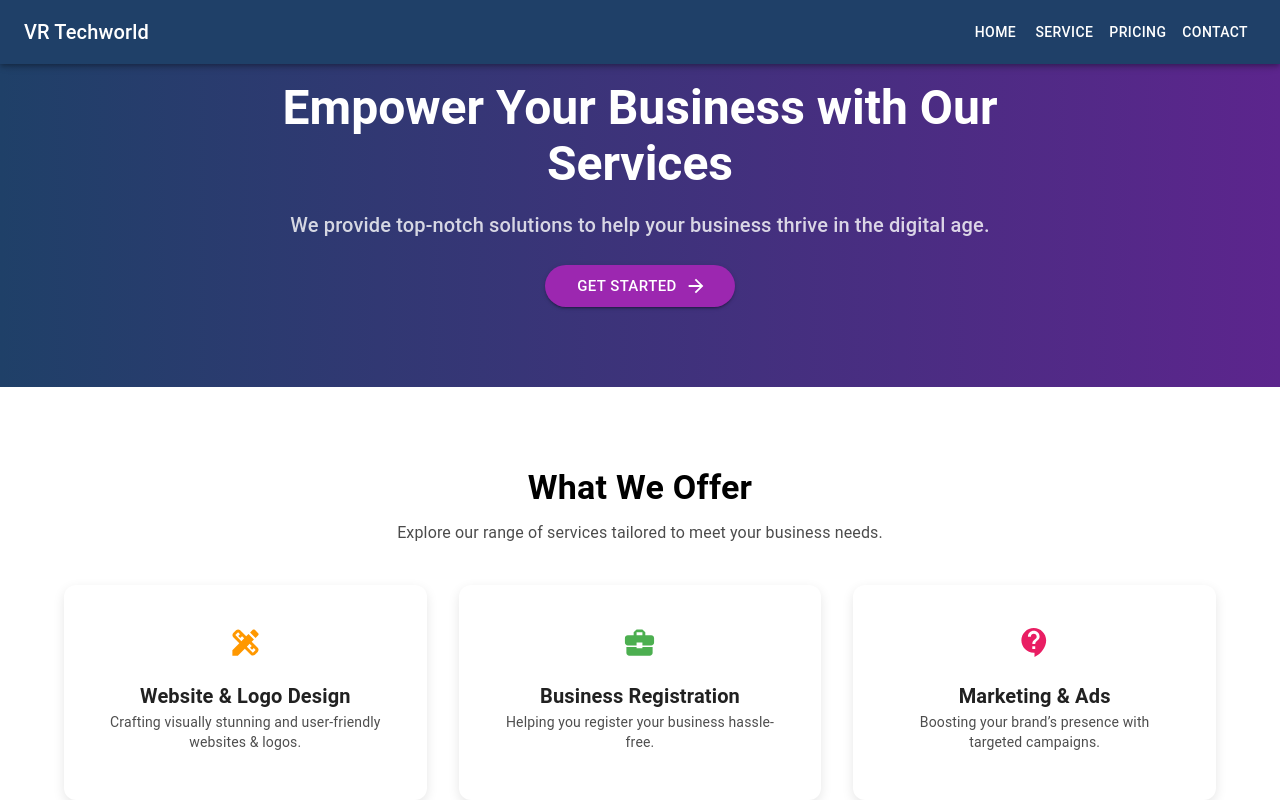
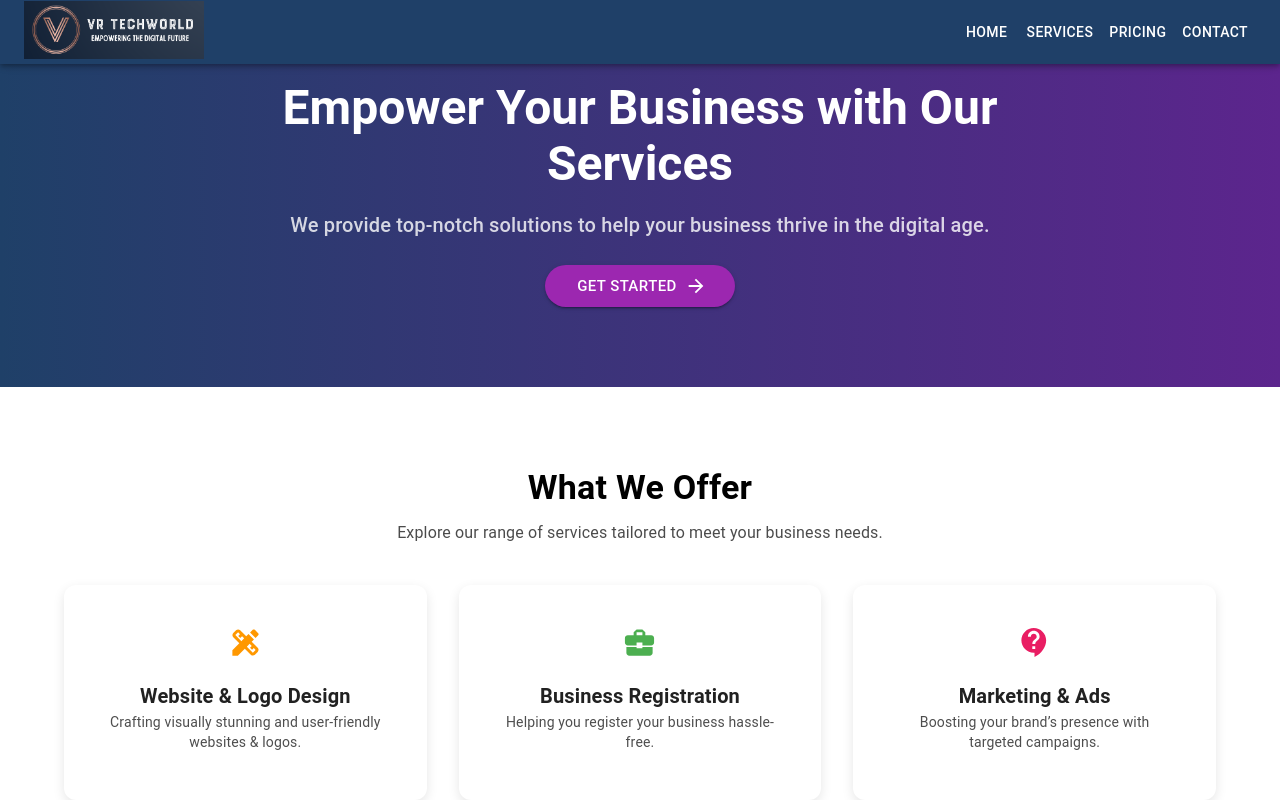
Before and after one commit to vinodreddy52/vr-techworld, a React (Create React App) app: page / in a window 1280 px wide. Shown: the top 800 px of the page. Built offline with nearby package versions, Linux system fonts and the light colour scheme.

Commit message:
logo aded

```diff
--- a/src/components/Navbar.js
+++ b/src/components/Navbar.js
@@ -1,35 +1,50 @@
 import React from "react";
 import { AppBar, Toolbar, Typography, Button, Box } from "@mui/material";
-import { Link as RouterLink, useLocation } from "react-router-dom";
-import { Link as ScrollLink, animateScroll as scroll } from "react-scroll";
+import { Link as RouterLink, useLocation, useNavigate } from "react-router-dom";
+import { animateScroll as scroll } from "react-scroll";
 
 const Navbar = () => {
   const location = useLocation();
+  const navigate = useNavigate();
 
-  const handleClick = (id) => {
-    if (location.pathname === "/") {
-      scroll.scrollTo(document.getElementById(id).offsetTop - 80, { smooth: true });
+  const handleNavigation = (id) => {
+    if (location.pathname !== "/") {
+      navigate("/"); // Navigate to home first
+      setTimeout(() => scrollToSection(id), 300); // Wait for Home to load
+    } else {
+      scrollToSection(id);
+    }
+  };
+
+  const scrollToSection = (id) => {
+    const section = document.getElementById(id);
+    if (section) {
+      window.scrollTo({ top: section.offsetTop - 80, behavior: "smooth" });
     }
   };
 
   return (
     <AppBar position="fixed" sx={{ backgroundColor: "#1F4068" }}>
       <Toolbar>
-        <Typography variant="h6" sx={{ flexGrow: 1 }}>
-          VR Techworld
-        </Typography>
+      <Box sx={{ flexGrow: 1 }}>
+  <img
+    src="/images/logo.png"
+    alt="VR Techworld"
+    style={{
+      width: "180px", // Adjust width
+      height: "auto",
+      objectFit: "contain",
+      cursor: "pointer"
+    }}
+    onClick={() => handleNavigation("home")}
+  />
+</Box>
+
         <Box>
-          {["Home", "Service", "Pricing", "Contact"].map((item, index) => (
-            location.pathname === "/" ? (
-              <Button key={index} color="inherit" component={ScrollLink} to={item.toLowerCase()} smooth={true} offset={-80}>
-                {item}
-              </Button>
-            ) : (
-              <Button key={index} color="inherit" className="nav_item" component={RouterLink} to={`/${item.toLowerCase()}`} onClick={() => handleClick(item.toLowerCase())}>
-                {item}
-              </Button>
-            )
-          ))}
+          <Button color="inherit" onClick={() => handleNavigation("home")}>Home</Button>
+          <Button color="inherit" component={RouterLink} to="/service">Services</Button>
+          <Button color="inherit" component={RouterLink} to="/pricing">Pricing</Button>
+          <Button color="inherit" component={RouterLink} to="/contact">Contact</Button>
         </Box>
       </Toolbar>
     </AppBar>
```
